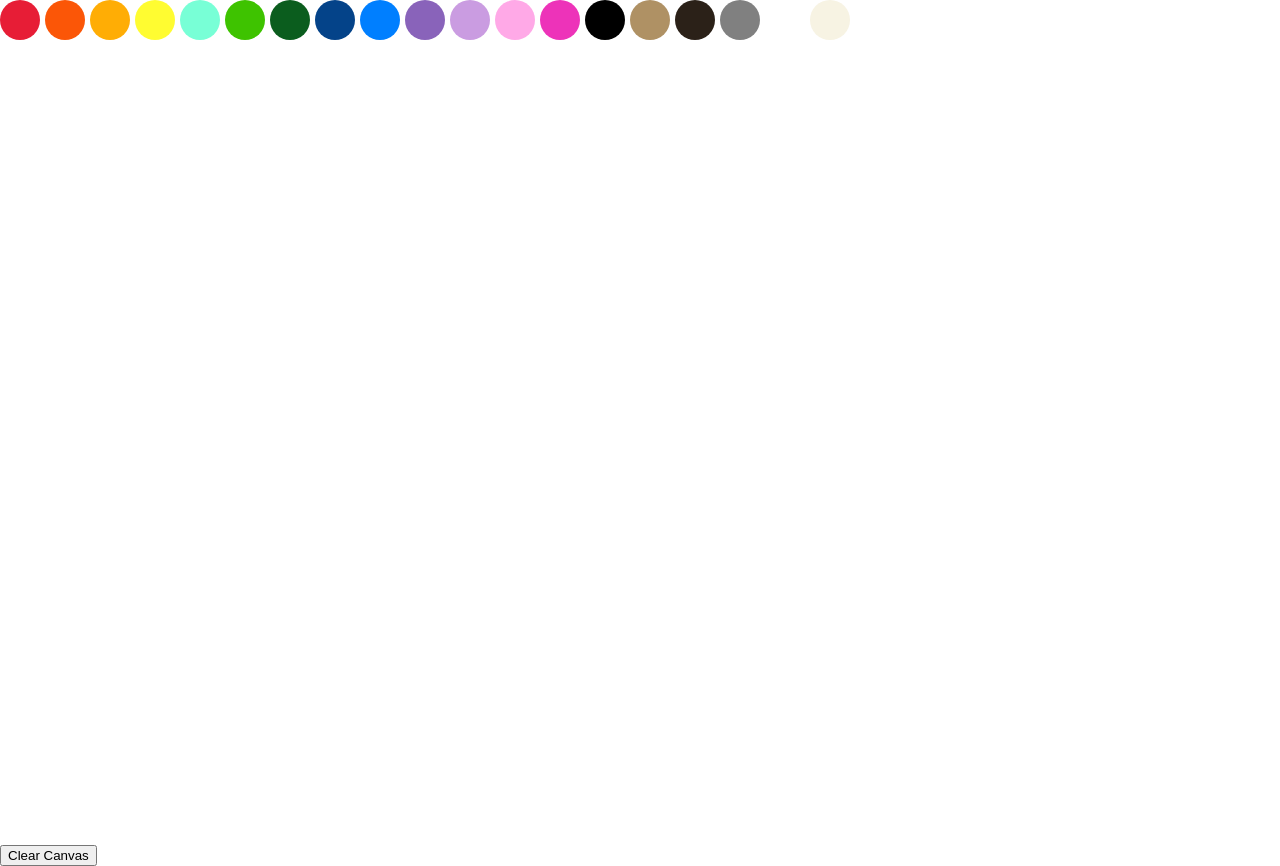
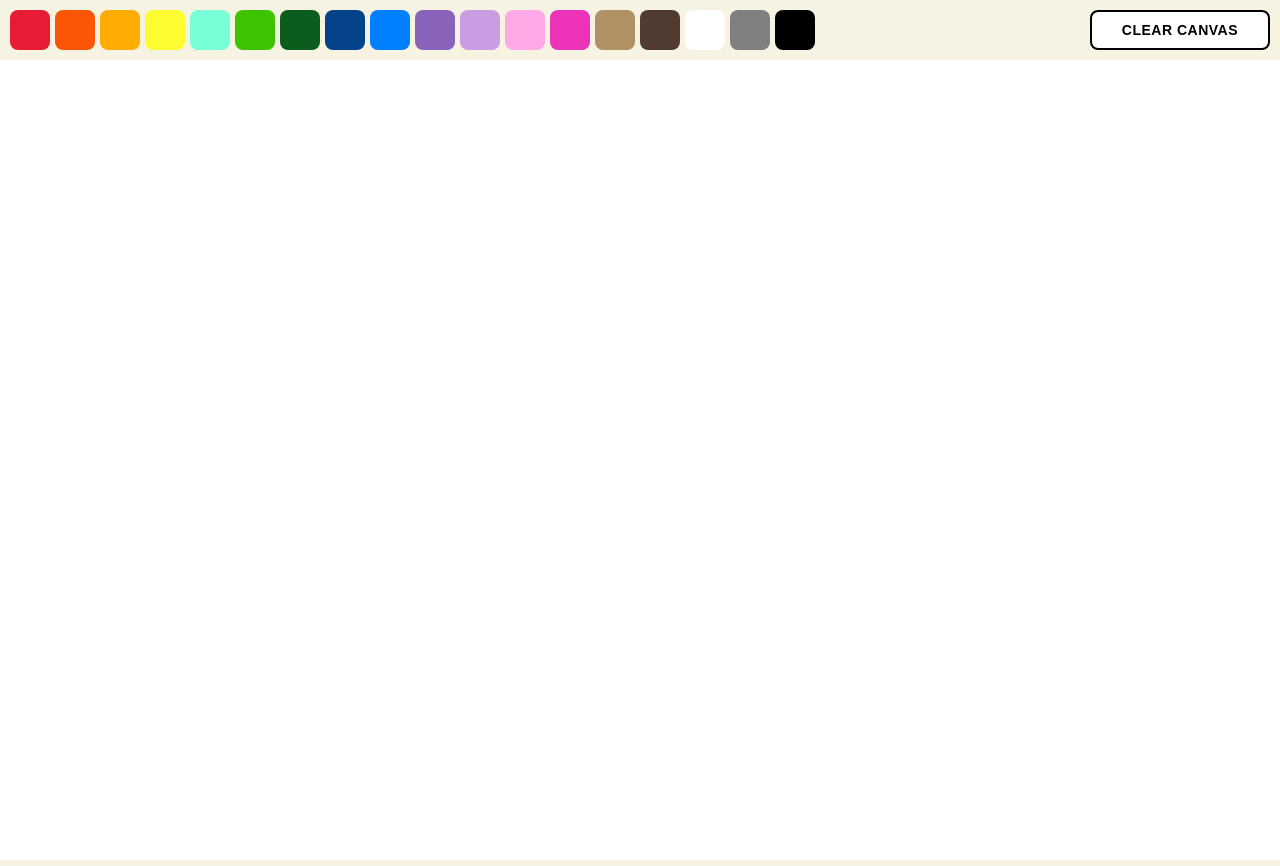
Before and after one commit to klingat/react-drawing-app, a React (Create React App) app: page / in a window 1280 px wide. Built offline with nearby package versions, Linux system fonts and the light colour scheme.

Commit message:
move clear button and style

```diff
--- a/src/App.js
+++ b/src/App.js
@@ -1,12 +1,10 @@
 import React from 'react'
-import { Canvas } from './Canvas'
-import { ClearCanvasButton } from './components/ClearCanvasButton'
+import { Canvas } from './components/Canvas'
 
 function App() {
   return (
     <>
       <Canvas />
-      <ClearCanvasButton />
     </>
   )
 }
--- a/src/Canvas.jsx
+++ /dev/null
@@ -1,31 +0,0 @@
-import React, { useEffect } from 'react'
-import { ColorPicker } from './components/ColorPicker'
-import { COLOR_OPTIONS } from './const/colors'
-import { useCanvas } from './hooks/CanvasContext'
-
-export function Canvas() {
-  const {
-    canvasRef,
-    prepareCanvas,
-    startDrawing,
-    finishDrawing,
-    draw,
-    setNewPathColor,
-  } = useCanvas()
-
-  useEffect(() => {
-    prepareCanvas()
-  }, [])
-
-  return (
-    <>
-      <ColorPicker colors={COLOR_OPTIONS} onPick={setNewPathColor} />
-      <canvas
-        onMouseDown={startDrawing}
-        onMouseUp={finishDrawing}
-        onMouseMove={draw}
-        ref={canvasRef}
-      />
-    </>
-  )
-}
--- /dev/null
+++ b/src/components/Canvas.jsx
@@ -0,0 +1,45 @@
+import React, { useEffect } from 'react'
+import styled from 'styled-components'
+import { ColorPicker } from './ColorPicker'
+import { COLOR_OPTIONS } from '../const/colors'
+import { useCanvas } from '../hooks/CanvasContext'
+import { ClearCanvasButton } from './ClearCanvasButton'
+
+const Header = styled.header`
+  width: 100%;
+  display: flex;
+  flex-direction: row;
+  align-items: center;
+  justify-content: space-between;
+  padding: 10px;
+`
+
+export function Canvas() {
+  const {
+    canvasRef,
+    prepareCanvas,
+    startDrawing,
+    finishDrawing,
+    draw,
+    setNewPathColor,
+  } = useCanvas()
+
+  useEffect(() => {
+    prepareCanvas()
+  }, [])
+
+  return (
+    <>
+      <Header>
+        <ColorPicker colors={COLOR_OPTIONS} onPick={setNewPathColor} />
+        <ClearCanvasButton />
+      </Header>
+      <canvas
+        onMouseDown={startDrawing}
+        onMouseUp={finishDrawing}
+        onMouseMove={draw}
+        ref={canvasRef}
+      />
+    </>
+  )
+}
--- a/src/components/ClearCanvasButton.jsx
+++ b/src/components/ClearCanvasButton.jsx
@@ -1,12 +1,30 @@
 import React from 'react'
+import styled from 'styled-components'
 import { useCanvas } from '../hooks/CanvasContext'
+
+const Button = styled.button`
+  background: white;
+  border: 2px solid black;
+  padding: 5px 30px;
+  border-radius: 8px;
+  font-size: 14px;
+  font-weight: 800;
+  text-transform: uppercase;
+  letter-spacing: 0.5px;
+  height: 40px;
+  &:hover {
+    transform: scale(1.1);
+    transition: transform 0.2s ease-in-out;
+    cursor: pointer;
+  }
+`
 
 export const ClearCanvasButton = () => {
   const { clearCanvas } = useCanvas()
 
   return (
-    <button type="button" onClick={clearCanvas}>
+    <Button type="button" onClick={clearCanvas}>
       Clear Canvas
-    </button>
+    </Button>
   )
 }
--- a/src/components/ColorPicker.jsx
+++ b/src/components/ColorPicker.jsx
@@ -11,7 +11,7 @@ const PickerContainer = styled.div`
 const ColorSwatch = styled.button`
   height: 40px;
   width: 40px;
-  border-radius: 20px;
+  border-radius: 8px;
   border: none;
   background: ${({ color }) => color};
   &:hover {
--- a/src/const/colors.js
+++ b/src/const/colors.js
@@ -12,10 +12,10 @@ export const COLOR_OPTIONS = [
   '#CA9CE1', // light purple
   '#FFA9E7', // baby pink
   '#ED33B9', // bright pink
+  '#AF9164', // light brown
+  '#503B31', // dark brown
+  'white',
+  'grey',
   'black',
-  '#AF9164', // light brown
-  '#2B2118', // dark brown
-  'grey',
-  'white',
   '#F7F3E3', // off white
 ]
--- a/src/hooks/CanvasContext.js
+++ b/src/hooks/CanvasContext.js
@@ -21,6 +21,8 @@ export const CanvasProvider = ({ children }) => {
     context.lineCap = 'round'
     context.strokeStyle = pathColor
     context.lineWidth = 5
+    context.fillStyle = 'white'
+    context.fillRect(0, 0, canvas.width, canvas.height)
     contextRef.current = context
   }
 
--- a/src/index.css
+++ b/src/index.css
@@ -1,3 +1,9 @@
+* {
+  padding: 0;
+  margin: 0;
+  box-sizing: border-box;
+}
+
 body {
   margin: 0;
   font-family: -apple-system, BlinkMacSystemFont, 'Segoe UI', 'Roboto', 'Oxygen',
@@ -5,6 +11,7 @@ body {
     sans-serif;
   -webkit-font-smoothing: antialiased;
   -moz-osx-font-smoothing: grayscale;
+  background: #f7f3e3;
 }
 
 code {
```
